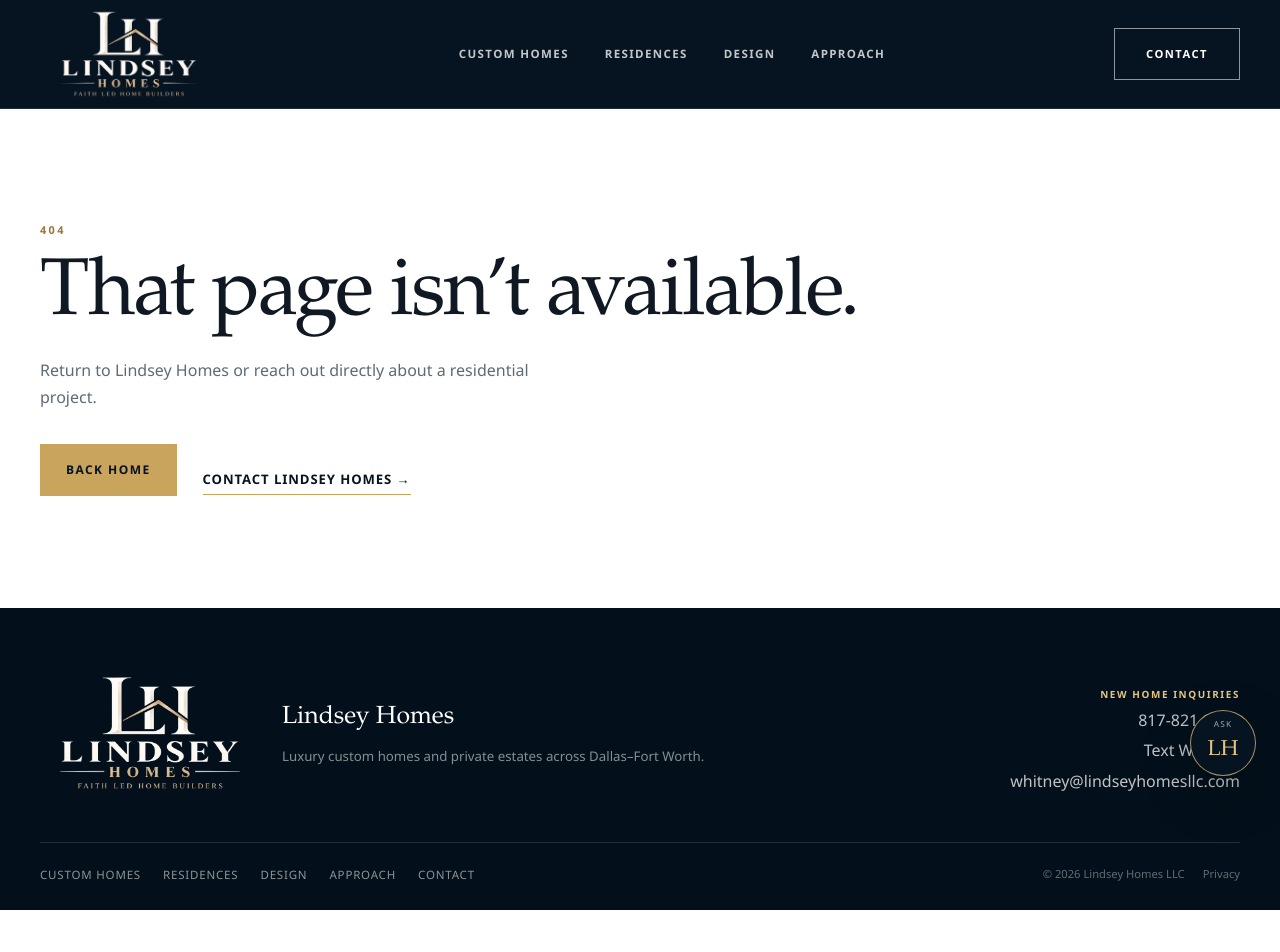
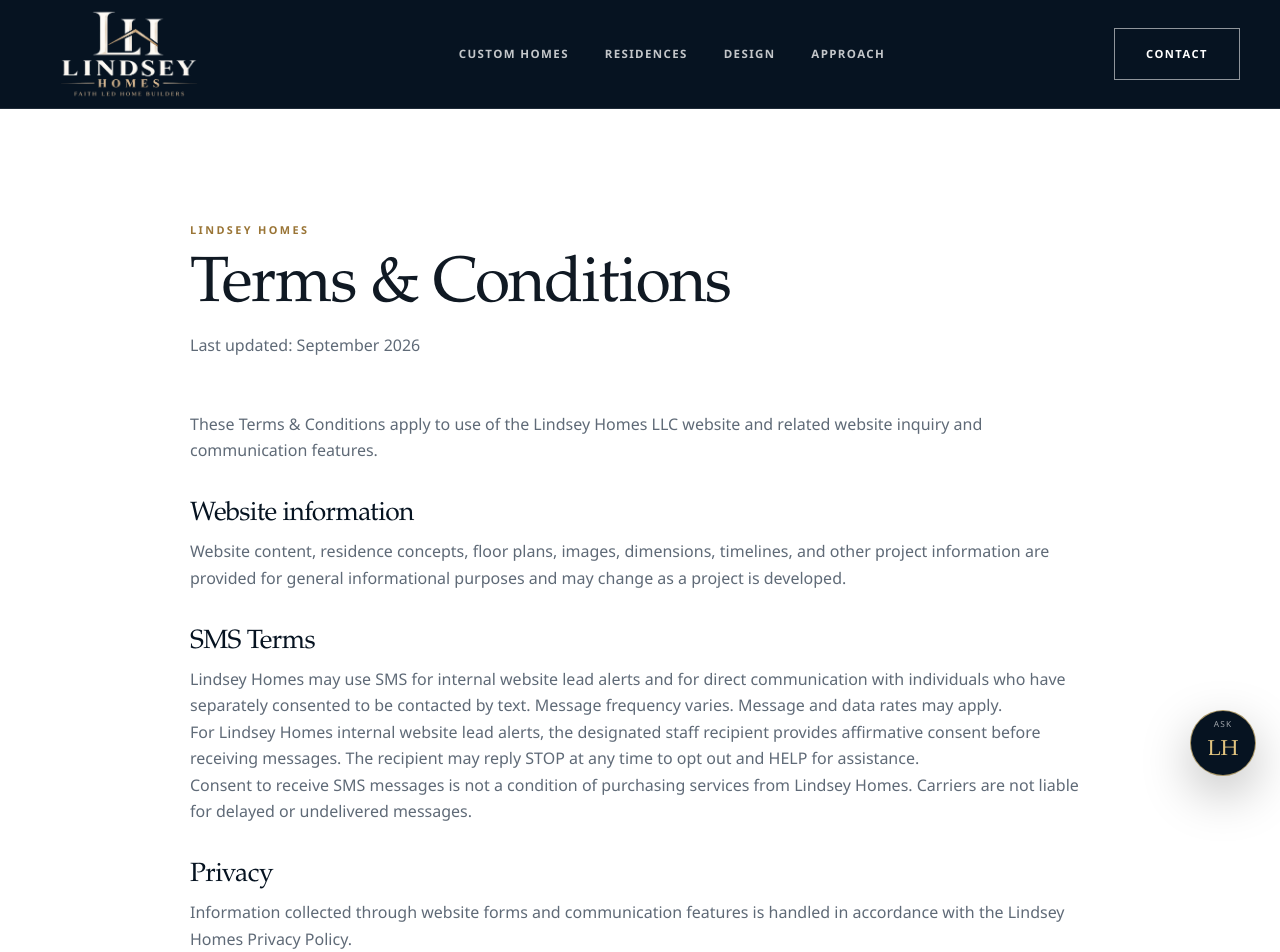
Before and after one commit to altifygenerator-ai/lindsey-homes-site, a Next.js app: page /terms in a window 1280 px wide. Before the commit this address had no page. Shown: the top 952 px of the page. Before the commit the page ends 910 px from the top, so only its background shows below. Built offline with nearby package versions, Linux system fonts and the light colour scheme.

Commit message:
Add SMS terms and conditions page

```diff
--- /dev/null
+++ b/app/terms/page.tsx
@@ -0,0 +1,60 @@
+import type { Metadata } from "next";
+import { site } from "@/data/site";
+
+export const metadata: Metadata = {
+  title: "Terms & Conditions",
+  description: "Terms and conditions for Lindsey Homes LLC.",
+  robots: { index: false, follow: true },
+};
+
+export default function TermsPage() {
+  return (
+    <section className="legal-page shell section-space">
+      <span className="eyebrow">Lindsey Homes</span>
+      <h1>Terms &amp; Conditions</h1>
+      <p className="legal-updated">Last updated: September 2026</p>
+
+      <div className="legal-copy">
+        <p>
+          These Terms &amp; Conditions apply to use of the Lindsey Homes LLC website and related
+          website inquiry and communication features.
+        </p>
+
+        <h2>Website information</h2>
+        <p>
+          Website content, residence concepts, floor plans, images, dimensions, timelines, and
+          other project information are provided for general informational purposes and may change
+          as a project is developed.
+        </p>
+
+        <h2>SMS Terms</h2>
+        <p>
+          Lindsey Homes may use SMS for internal website lead alerts and for direct communication
+          with individuals who have separately consented to be contacted by text. Message frequency
+          varies. Message and data rates may apply.
+        </p>
+        <p>
+          For Lindsey Homes internal website lead alerts, the designated staff recipient provides
+          affirmative consent before receiving messages. The recipient may reply STOP at any time
+          to opt out and HELP for assistance.
+        </p>
+        <p>
+          Consent to receive SMS messages is not a condition of purchasing services from Lindsey
+          Homes. Carriers are not liable for delayed or undelivered messages.
+        </p>
+
+        <h2>Privacy</h2>
+        <p>
+          Information collected through website forms and communication features is handled in
+          accordance with the Lindsey Homes Privacy Policy.
+        </p>
+
+        <h2>Contact</h2>
+        <p>
+          <a href={site.emailHref}>{site.email}</a><br />
+          <a href={site.phoneHref}>{site.phone}</a>
+        </p>
+      </div>
+    </section>
+  );
+}
```
